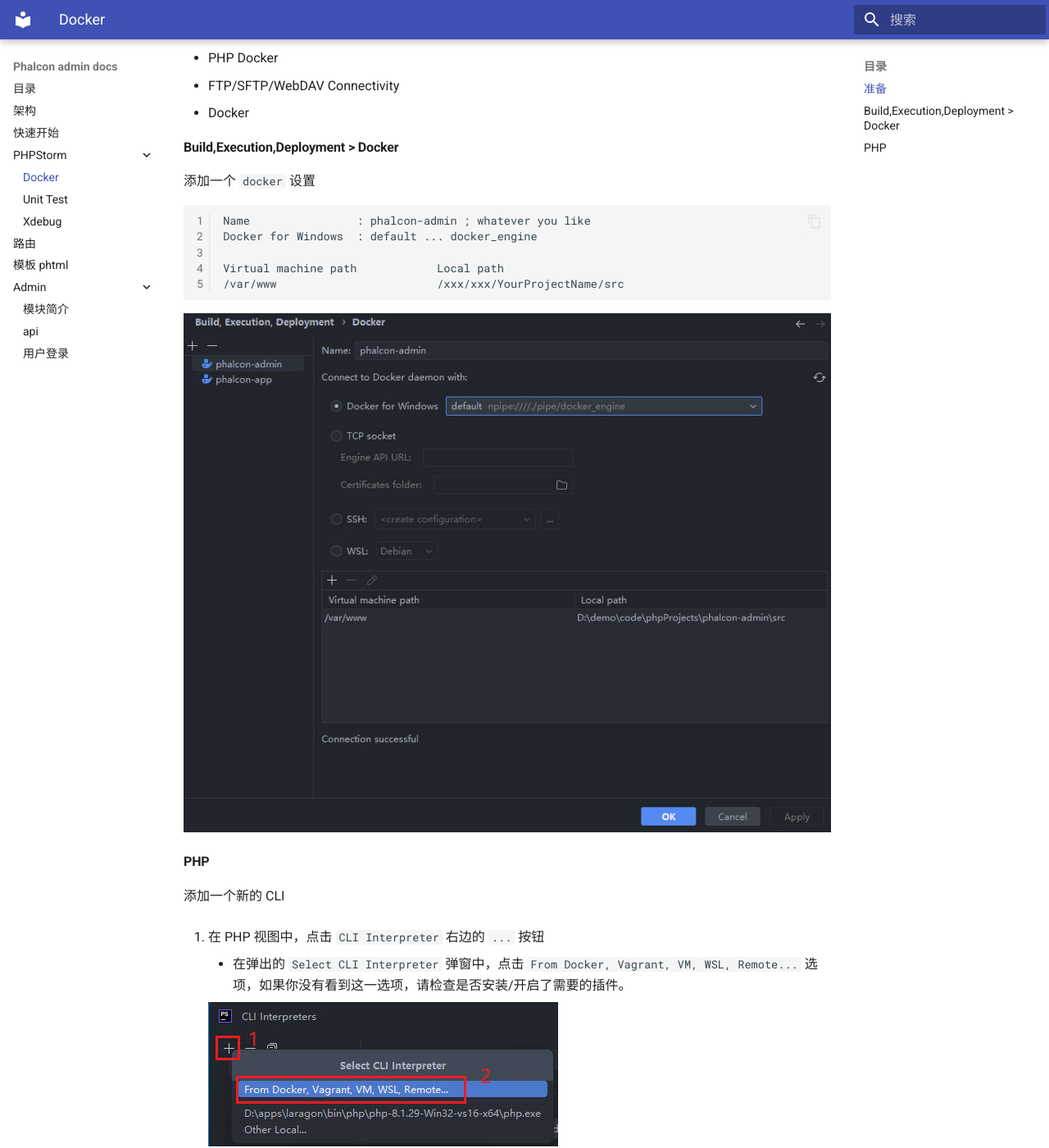
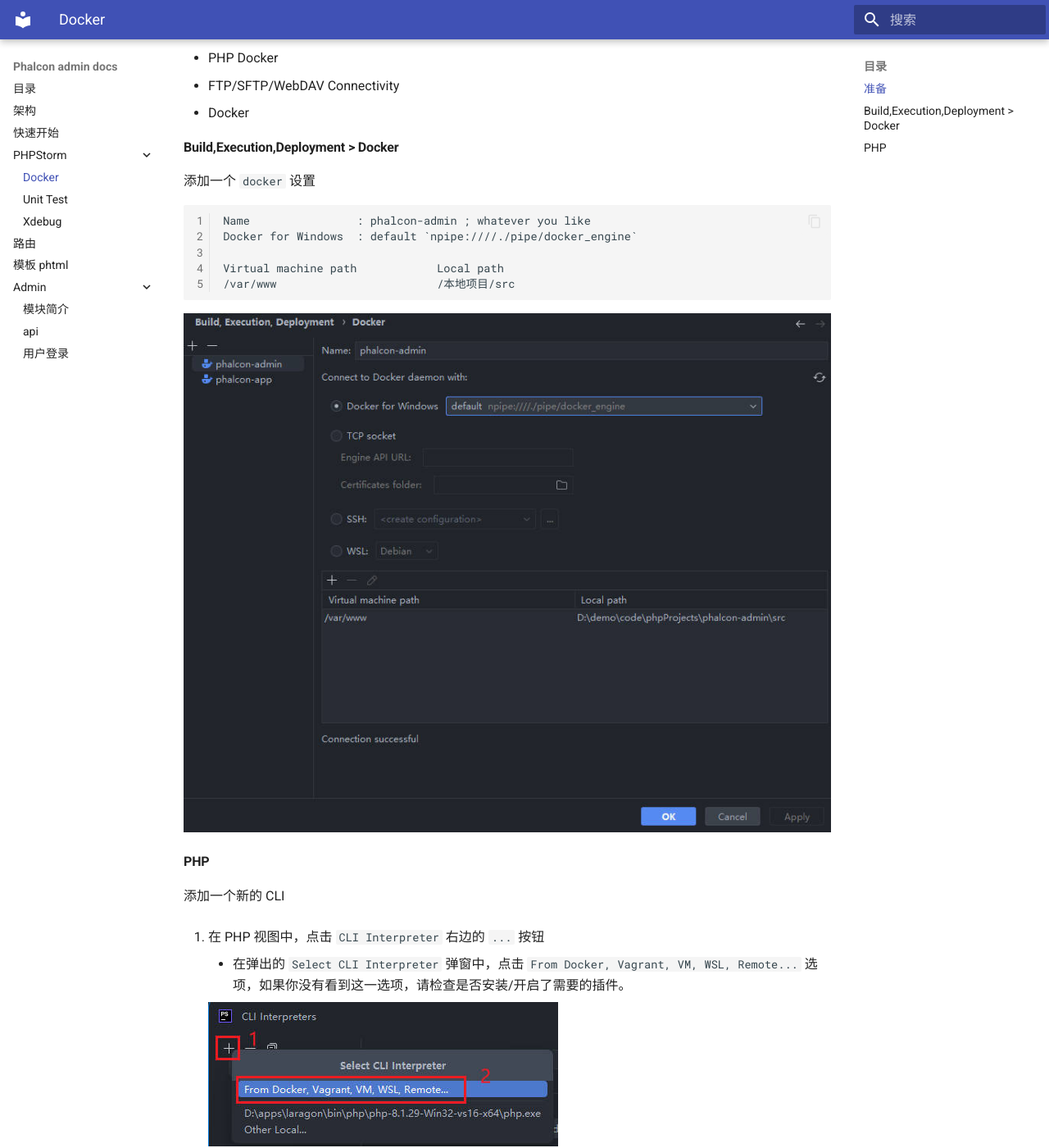
Before and after one commit to tao996/phalcon-admin, an MkDocs documentation site: the page built from docs/phpstorm/docker.md, in a window 1280 px wide and 1400 px high, scrolled down 250 px. Shown: the whole window at 82% size. Built offline with MkDocs 1.6.1 and Material for MkDocs 9.7.7, drawn with Linux system fonts in a browser that asks for light colours; a script that is not in the unit is left out; some of the changed text lies outside the part shown.

Commit message:
config: 优化 Docker 开发/生产配置
1. docker-compose.example.yaml
   - nginx.links → depends_on（links 已废弃）
   - php 添加 restart: on-failure
   - php 添加 entrypoint 自动 chown storage 权限
   - 移除 redis.privileged 不必要特权

2. docker/php/php.prod.ini（新增）
   - 生产环境 PHP 配置：opcache 启用、display_errors Off、
     disable_functions 开启、严格 session 设置

3. docker/php/php.example.ini
   - 修复 cgi.fix_path → cgi.fix_pathinfo（拼写错误）

4. docker/nginx/sites/default.example.conf
   - 修复 location ^~ 正则不生效问题
   - 移除冗余 WebSocket 头（server 级）
   - 移除静态块内无用的 PHP deny 嵌套
   - 添加安全头（X-Content-Type-Options 等）
   - 添加 Gzip 压缩

5. docker/nginx/host.example.conf
   - SSL 移除 TLSv1.0/1.1，启用 TLSv1.2/1.3 + http2
   - proxy_pass 去掉末尾斜杠（防止 URI 被替换）
   - WebSocket 头改用 $http_connection 动态检测
   - 添加 proxy_read_timeout / proxy_redirect
   - localhost → 127.0.0.1

6. docker/mysql/my.example.cnf
   - 补充时区、严格 SQL 模式、max_allowed_packet、
     InnoDB buffer pool、慢查询日志

7. docs/phpstorm/docker.md
   - 补充 Docker volume mapping 说明

````diff
--- a/docs/phpstorm/docker.md
+++ b/docs/phpstorm/docker.md
@@ -15,10 +15,10 @@
 
 ```
 Name                : phalcon-admin ; whatever you like
-Docker for Windows  : default ... docker_engine
+Docker for Windows  : default `npipe:////./pipe/docker_engine`
 
 Virtual machine path            Local path
-/var/www                        /xxx/xxx/YourProjectName/src
+/var/www                        /本地项目/src
 ```
 
 ![Docker](../assets/images/docker.jpg)
````
Also changed, not shown: other parts of docs/phpstorm/docker.md (+6 -4 lines), docker-compose.example.yaml (+5 -2 lines), 5 other files.
